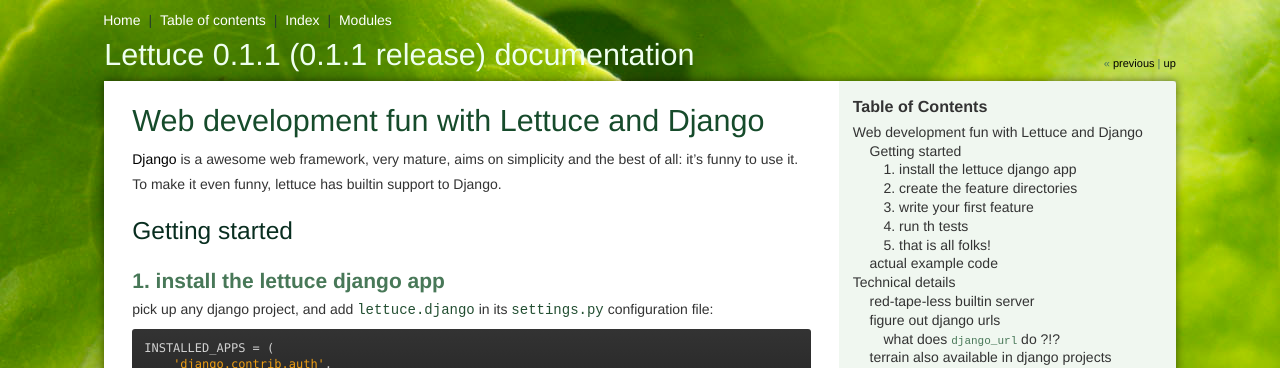
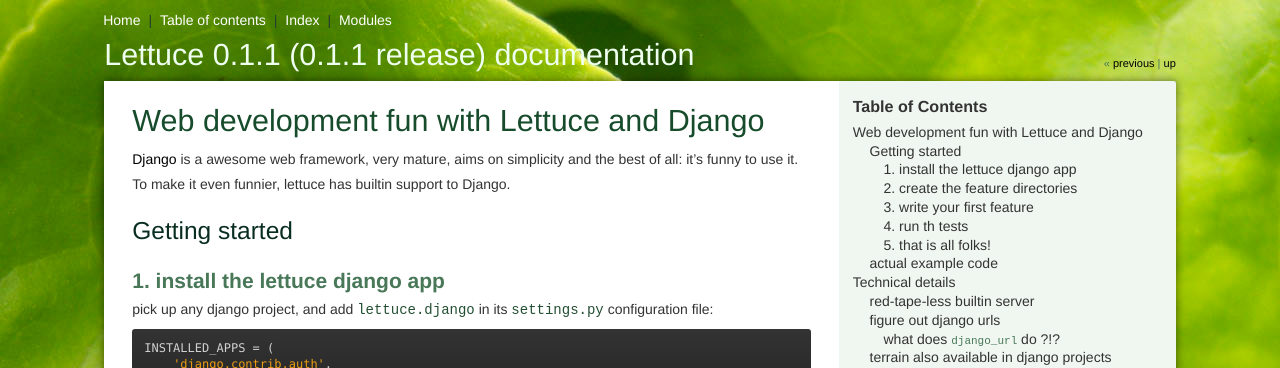
Before and after one commit to linguistux/wayfair_pytest-eucalyptus, a Sphinx documentation site: the page built from docs/recipes/django-lxml.rst, in a window 1280 px wide and 900 px high. Shown: the top 368 px of the window. Built offline with Sphinx 7.4.7, drawn with Linux system fonts in a browser that asks for light colours.

Commit message:
Minor documentation typos fixed

```diff
--- a/docs/recipes/django-lxml.rst
+++ b/docs/recipes/django-lxml.rst
@@ -6,7 +6,7 @@
 Django_ is a awesome web framework, very mature, aims on simplicity
 and the best of all: it's funny to use it.
 
-To make it even funny, lettuce has builtin support to Django.
+To make it even funnier, lettuce has builtin support to Django.
 
 Getting started
 ~~~~~~~~~~~~~~~
--- a/docs/recipes/nose.rst
+++ b/docs/recipes/nose.rst
@@ -6,7 +6,7 @@
 lettuce uses python's builtin exception :exc:`AssertionError` to mark
 tests as failed.
 
-althrogh in order to describe the assertion with a custom string you
+although in order to describe the assertion with a custom string you
 would need to do something like:
 
 .. highlight:: python
```
